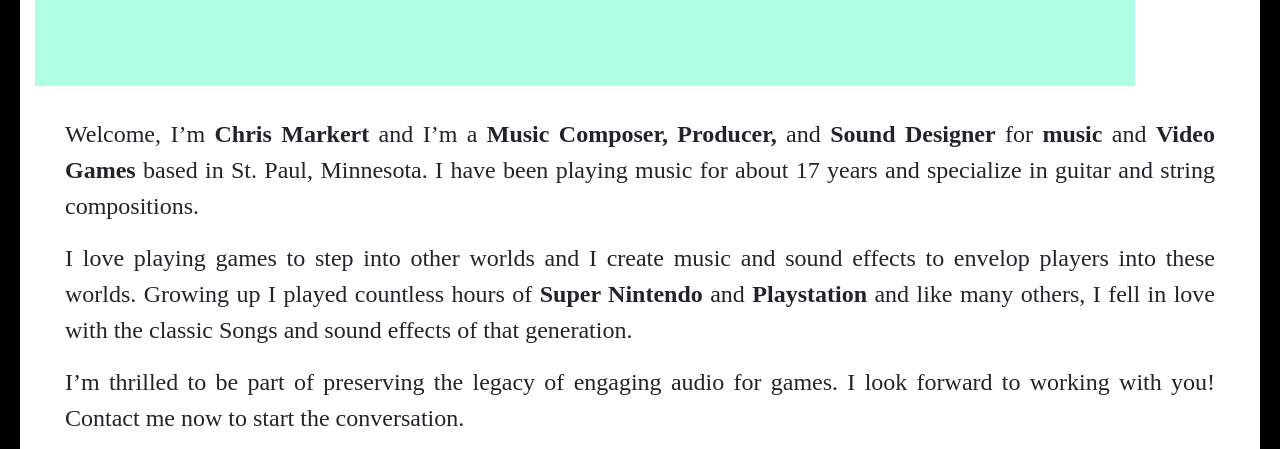
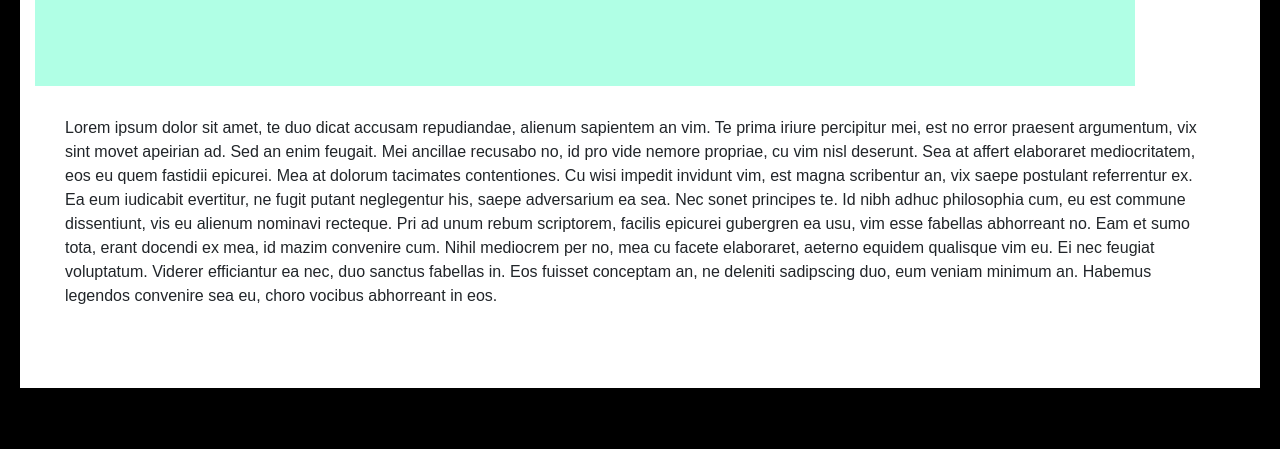
Before and after one commit to MarkertSound/MarkertSound, a plain HTML site: page index.html in a window 1280 px wide. Shown: the part 1530-1979 px from the top of the page. Drawn offline with nearby package versions, Linux system fonts and the light colour scheme; a script that the page names is missing.

Commit message:
Update index.html

```diff
--- a/index.html
+++ b/index.html
@@ -110,14 +110,22 @@ function playSound(id, loop, offset) {
 		</div>
 	</div>
 
-                  <blockquote>
+                  <!--<blockquote>
                     <p>Welcome, I’m <strong>Chris Markert</strong> and I’m a <strong>Music Composer, Producer, </strong>and <strong>Sound Designer</strong> for <strong>music</strong> and <strong>Video Games</strong> based in St. Paul, Minnesota.  I have been playing music for about 17 years and specialize in guitar and string compositions.</p>
                     <p>I love playing games to step into other worlds and I create music and sound effects to envelop players into these worlds.  Growing up I played countless hours of <strong>Super Nintendo</strong> and <strong>Playstation</strong> and like many others, I fell in love with the classic Songs and sound effects of that generation.</p>
                     <p>I’m thrilled to be part of preserving the legacy of engaging audio for games. I look forward to working with you! Contact me now to start the conversation.
                     <form>
                       <INPUT class="btn2" TYPE="button" VALUE="Contact Chris Now!" onClick="parent.location='mailto:markertsound@gmail.com.?subject=Questions about Markert Sound&cc=MrCMarkert@gmail.com'">
                     </form>
-                  </blockquote>
+                  </blockquote>-->
+
+	      <blockquote>
+		  Lorem ipsum dolor sit amet, te duo dicat accusam repudiandae, alienum sapientem an vim. Te prima iriure percipitur mei, est no error praesent argumentum, vix sint movet apeirian ad. Sed an enim feugait. Mei ancillae recusabo no, id pro vide nemore propriae, cu vim nisl deserunt. Sea at affert elaboraret mediocritatem, eos eu quem fastidii epicurei. Mea at dolorum tacimates contentiones.
+
+Cu wisi impedit invidunt vim, est magna scribentur an, vix saepe postulant referrentur ex. Ea eum iudicabit evertitur, ne fugit putant neglegentur his, saepe adversarium ea sea. Nec sonet principes te. Id nibh adhuc philosophia cum, eu est commune dissentiunt, vis eu alienum nominavi recteque. Pri ad unum rebum scriptorem, facilis epicurei gubergren ea usu, vim esse fabellas abhorreant no.
+
+Eam et sumo tota, erant docendi ex mea, id mazim convenire cum. Nihil mediocrem per no, mea cu facete elaboraret, aeterno equidem qualisque vim eu. Ei nec feugiat voluptatum. Viderer efficiantur ea nec, duo sanctus fabellas in. Eos fuisset conceptam an, ne deleniti sadipscing duo, eum veniam minimum an. Habemus legendos convenire sea eu, choro vocibus abhorreant in eos.
+	      </blockquote>
 
       </main>
 
```
